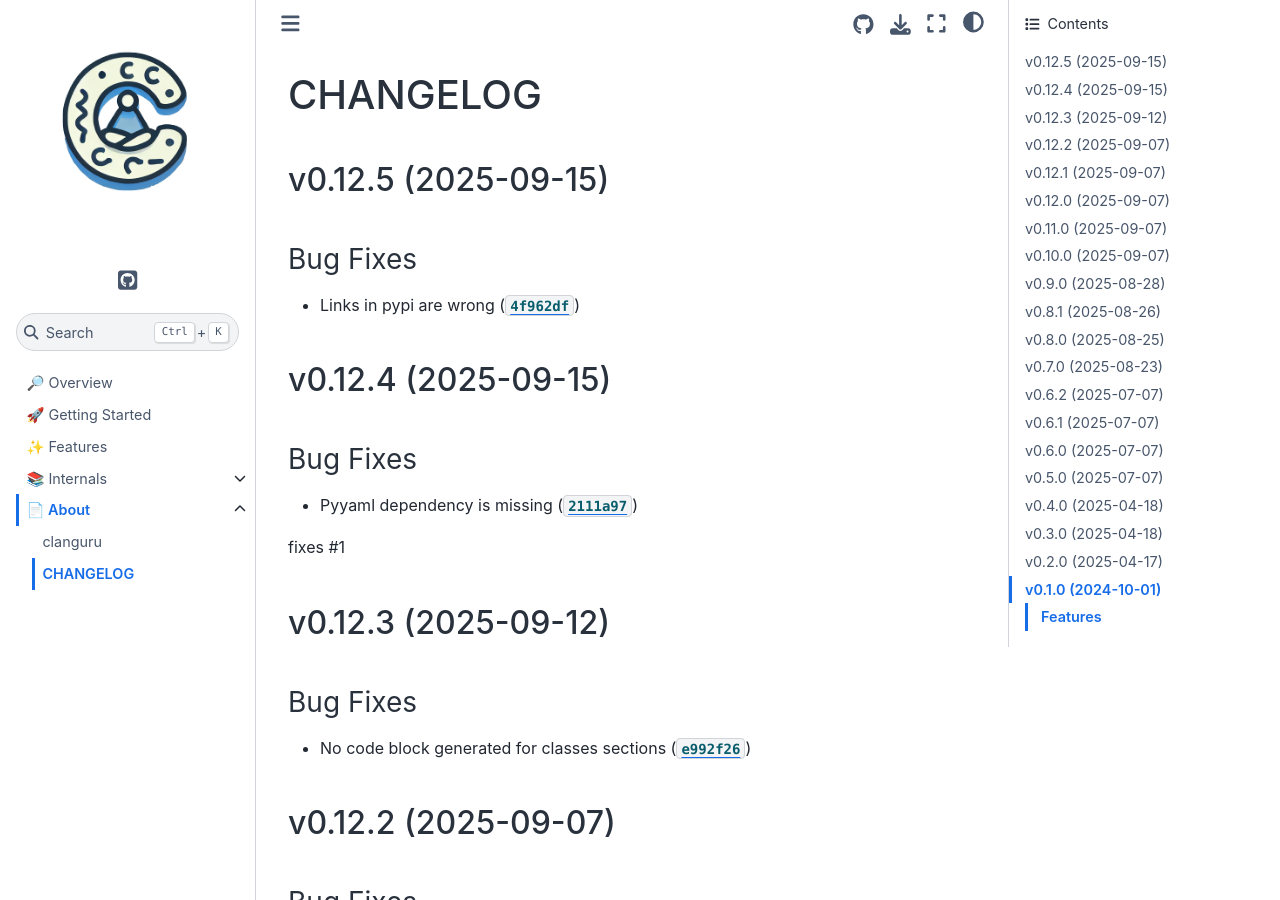
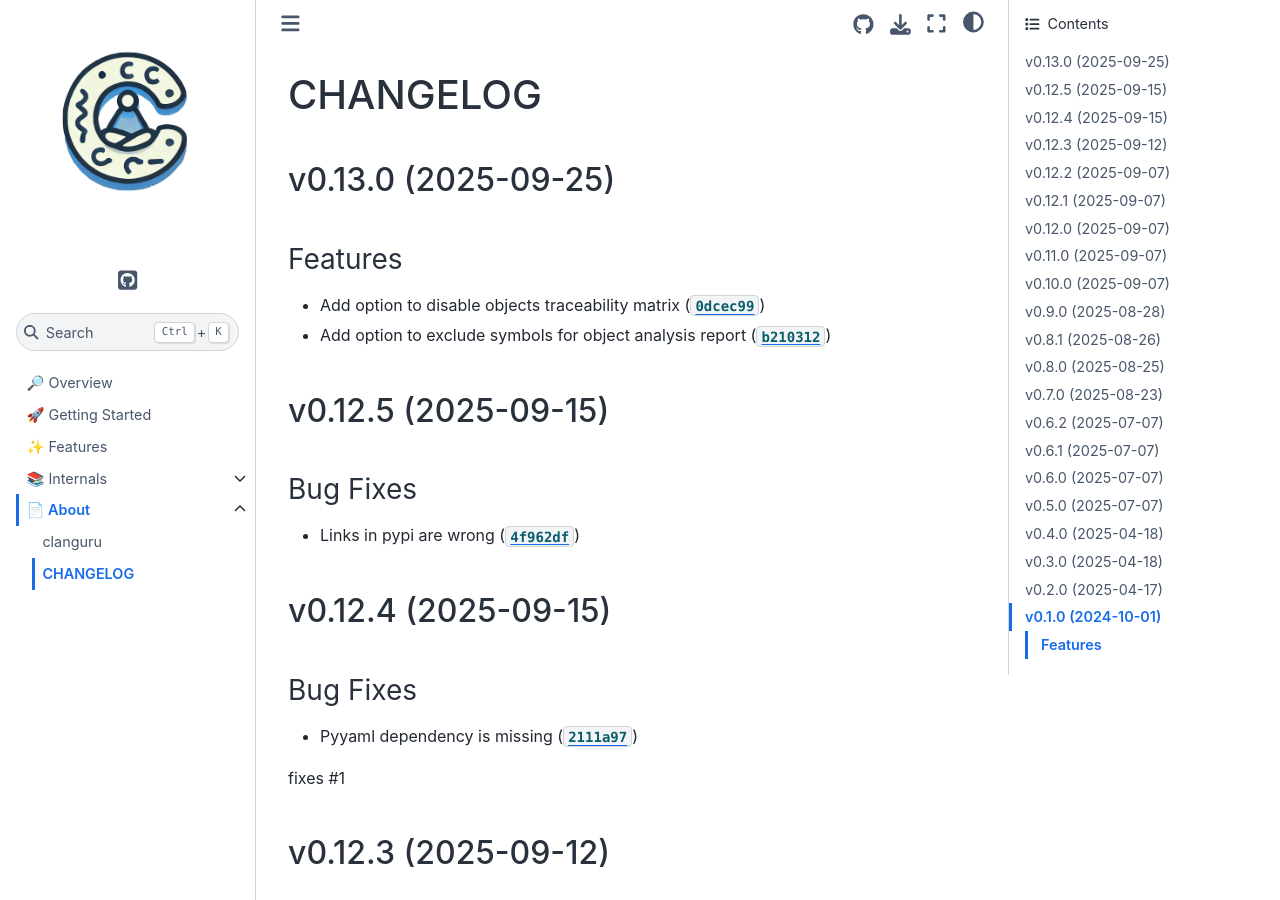
Before and after one commit to cuinixam/clanguru, a Sphinx documentation site: the page built from docs/about/_changelog.md, in a window 1280 px wide and 900 px high. Built offline with Sphinx 7.4.7 and the Sphinx Book theme 1.1.4, drawn with Linux system fonts in a browser that asks for light colours.

Commit message:
0.13.0
Automatically generated by python-semantic-release

```diff
--- a/CHANGELOG.md
+++ b/CHANGELOG.md
@@ -1,4 +1,15 @@
 # CHANGELOG
+
+
+## v0.13.0 (2025-09-25)
+
+### Features
+
+- Add option to disable objects traceability matrix
+  ([`0dcec99`](https://github.com/cuinixam/clanguru/commit/0dcec9960be79fa452933affe1c93d273db455fc))
+
+- Add option to exclude symbols for object analysis report
+  ([`b210312`](https://github.com/cuinixam/clanguru/commit/b2103123453b626e3111184ac2347960b0186506))
 
 
 ## v0.12.5 (2025-09-15)
--- a/docs/conf.py
+++ b/docs/conf.py
@@ -17,7 +17,7 @@ for path in ["src", "tests"]:
 project = "clanguru"
 copyright = "2024, cuinixam"
 author = "cuinixam"
-release = "0.12.5"
+release = "0.13.0"
 
 # -- General configuration ---------------------------------------------------
 # https://www.sphinx-doc.org/en/master/usage/configuration.html#general-configuration
--- a/pyproject.toml
+++ b/pyproject.toml
@@ -1,6 +1,6 @@
 [project]
 name = "clanguru"
-version = "0.12.5"
+version = "0.13.0"
 description = "C language utils and tools based on the clang and binutils modules."
 readme = "README.md"
 license = { text = "MIT" }
--- a/src/clanguru/__init__.py
+++ b/src/clanguru/__init__.py
@@ -1 +1 @@
-__version__ = "0.12.5"
+__version__ = "0.13.0"
```
Also changed, not shown: 1 other file.
